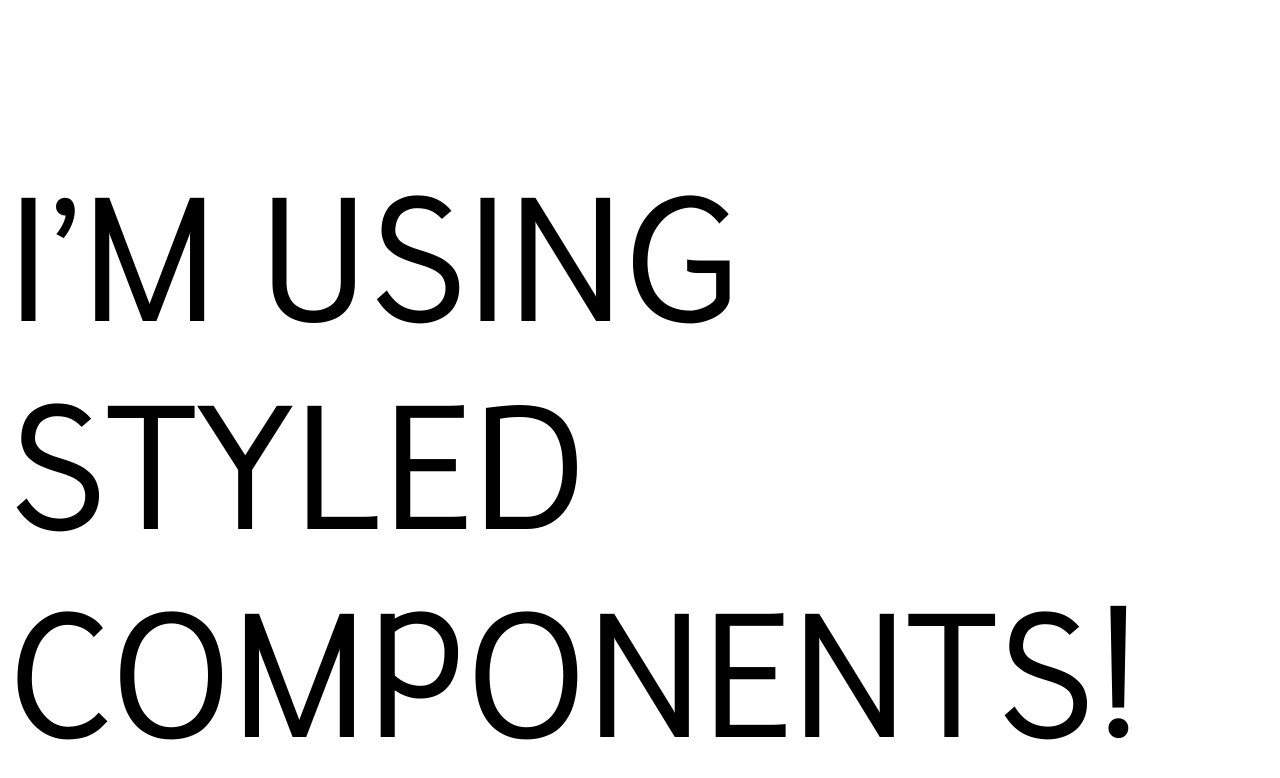
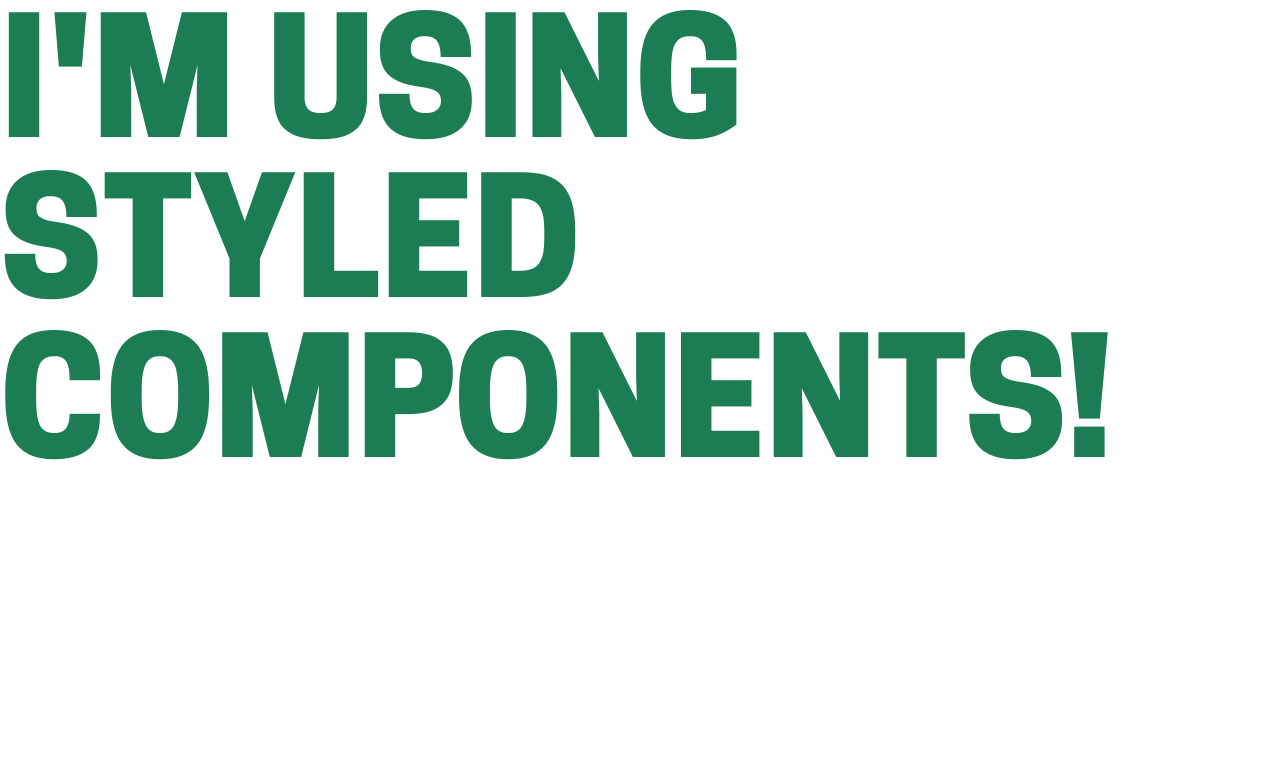
Before and after one commit to mattmaneval/texasholdem, a React (Create React App) app: page / in a window 1280 px wide. Shown: the top 778 px of the page. Built offline with nearby package versions, Linux system fonts and the light colour scheme.

Commit message:
Add resets

```diff
--- a/src/App.js
+++ b/src/App.js
@@ -3,10 +3,10 @@
 import GlobalStyle from './styles/GlobalStyle';
 import styled from 'styled-components';
 
-const StyledText = styled.p `
-  color: var(--orange);
+const StyledText = styled.h1 `
+  color: var(--background-alt);
   font-size: 10em;
-  font-family: var(--font);
+  font-family: var(--title);
   text-transform: uppercase;
 `;
 
--- a/src/styles/GlobalStyle.js
+++ b/src/styles/GlobalStyle.js
@@ -1,11 +1,20 @@
 import { createGlobalStyle } from 'styled-components';
+import Resets from './resets';
 import Fonts from './fonts';
 
 const GlobalStyle = createGlobalStyle`
-
+  ${Resets};
   ${Fonts};
 
   :root {
+
+    // Responsive
+    --wrap: calc(100% -10rem);
+    --wrap-mobile: 85%;
+    --tablet: 1024px;
+    --big-phone: 840px;
+    --phone: 767px;
+    --small-phone:480px;
 
     // Color
     --background: #000000;
@@ -19,7 +28,31 @@
     --title: 'Cooper Hewitt Heavy';
     --heading: 'Cooper Hewitt Bold';
     --subheading: 'Eb Garamond Regular';
+
+    // Space
+    --space: 2rem;
+    --half-space: $space / 2;
+
+    // Misc
+    --box-shadow: 1em 1em 4em -2em var(--background);
+    --transition: 1s all ease-in;
+
+    // Media Queries
+
+    // Primary Mobile - Tablet & Below
+    // @media screen and (max-width: $tablet) {} // End Tablet & Below
+
+    // Big Phone
+    // @media screen and (max-width: $big-phone) {} // End Big Phone
+
+    // Secondary Mobile - Phone & Below
+    // @media screen and (max-width: $phone) {} // End Phone & Below
+
+    // Small Phone
+    // @media only screen and (max-width: $small-phone) {} // End Small Phone
   }
+
+
 `;
 
 export default GlobalStyle;
--- /dev/null
+++ b/src/styles/resets.js
@@ -0,0 +1,69 @@
+import { css } from 'styled-components';
+
+const Resets = css`
+  /* http://meyerweb.com/eric/tools/css/reset/
+  v2.0 | 20110126
+  License: none (public domain) */
+
+  /*Modified*/
+  *, html, body, div, span, applet, object, iframe,
+  h1, h2, h3, h4, h5, h6, p, blockquote, pre,
+  a, abbr, acronym, address, big, cite, code,
+  del, dfn, em, img, ins, kbd, q, s, samp,
+  small, strike, strong, sub, sup, tt, var,
+  b, u, i, center,
+  dl, dt, dd, ol, ul, li,
+  fieldset, form, label, legend,
+  table, caption, tbody, tfoot, thead, tr, th, td,
+  article, aside, canvas, details, embed,
+  figure, figcaption, footer, header, hgroup,
+  menu, nav, output, ruby, section, summary,
+  time, mark, audio, video {
+  margin: 0;
+  padding: 0;
+  border: 0;
+  font-size: 100%;
+  font: inherit;
+  vertical-align: baseline;
+  text-decoration: none;
+  box-sizing: border-box;
+  font-weight: lighter;
+  line-height: 1;
+  list-style-image: none;
+  list-style-type: none;
+  outline: 0;
+  }
+  /* HTML5 display-role reset for older browsers */
+  article, aside, details, figcaption, figure,
+  footer, header, hgroup, menu, nav, section {
+  display: block;
+  }
+  body {
+  line-height: 1;
+  }
+  ol, ul {
+  list-style: none;
+  }
+  blockquote, q {
+  quotes: none;
+  }
+  blockquote:before, blockquote:after,
+  q:before, q:after {
+  content: '';
+  content: none;
+  }
+  table {
+  border-collapse: collapse;
+  border-spacing: 0;
+  }
+  ::selection {
+    background: orange;
+    color: black;
+  }
+  ::-moz-selection {
+    background: orange;
+    color: black;
+  }
+`;
+
+export default Resets;
```
